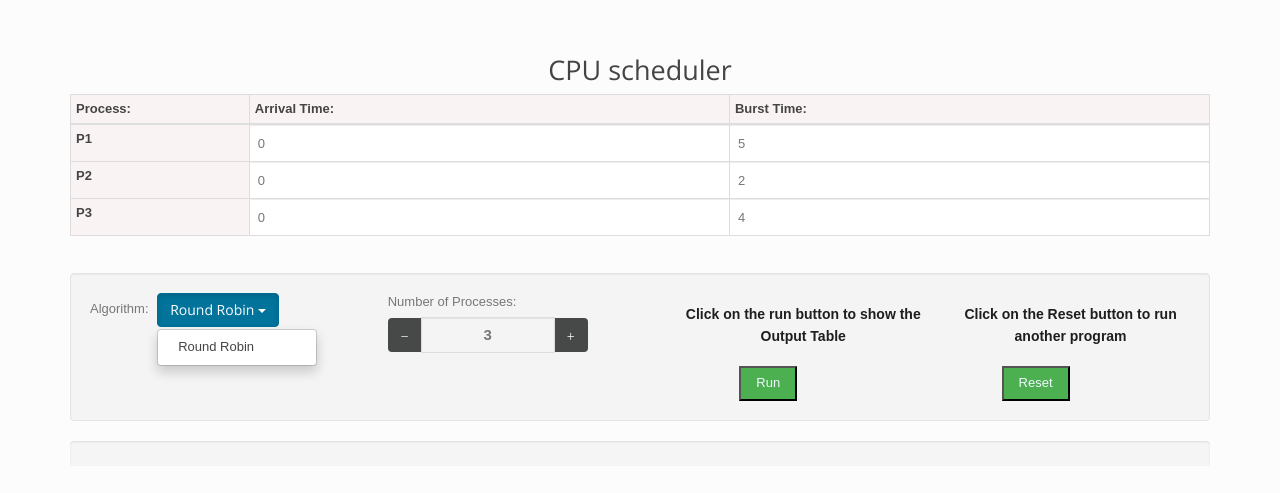
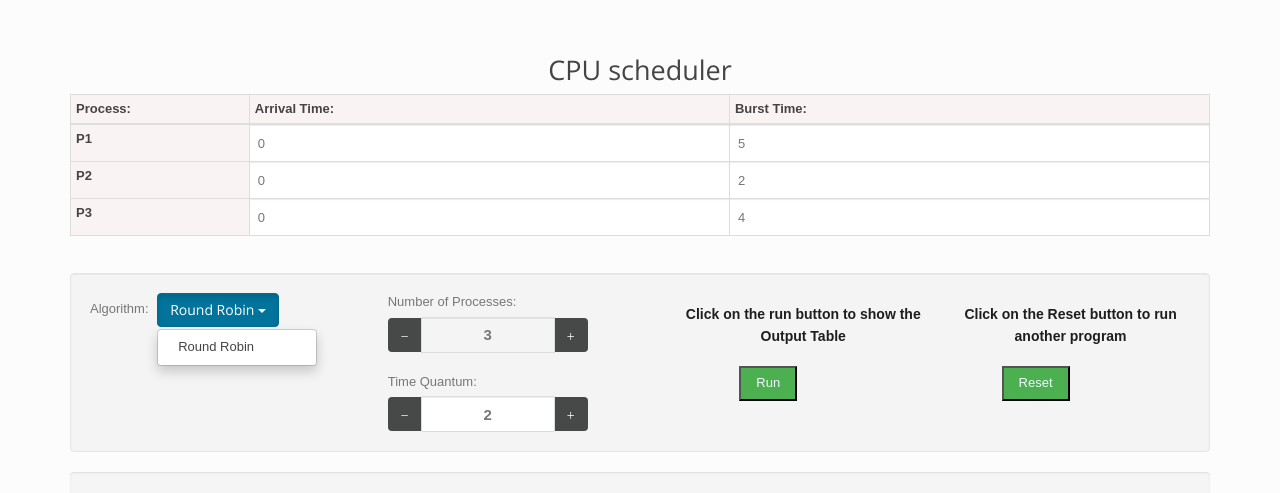
Before and after one commit to rajavat1/OS_Assignment1_Part2, a plain HTML site: page index.html in a window 1280 px wide. Shown: the top 493 px of the page. Drawn offline with nearby package versions, Linux system fonts and the light colour scheme.

Commit message:
Update index.html

```diff
--- a/index.html
+++ b/index.html
@@ -154,7 +154,7 @@
             </span>
           </div>
 
-          <div class="hidden" id="solver_group">
+          <div class="" id="solver_group">
             <div style="margin-top:20px; ">
               <label>Time Quantum:</label>
             </div>
```
